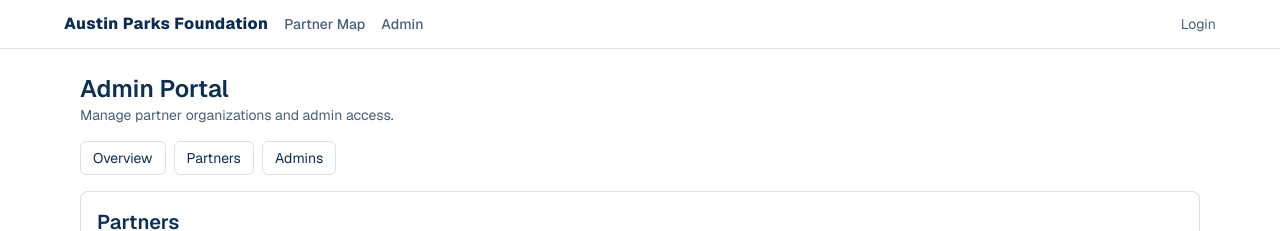
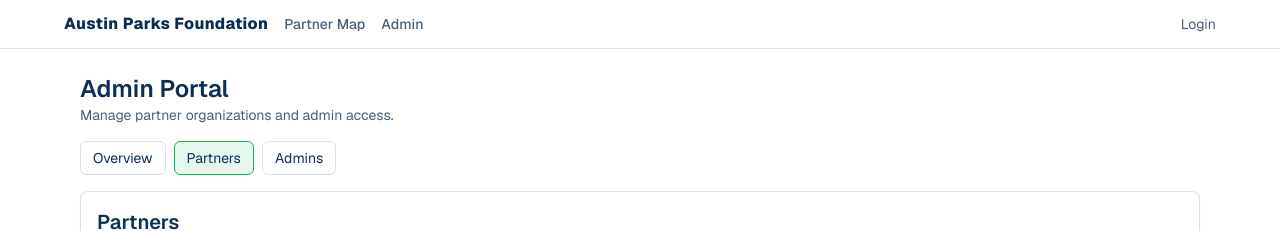
Before and after one commit to barnetthan/austinparkspartnermap, a Next.js app: page /admin/partners in a window 1280 px wide. Shown: the top 231 px of the page. Built offline with nearby package versions, Linux system fonts and the light colour scheme; no server answers; the database is empty.

Commit message:
Highlight selected tab on admin page

```diff
--- a/app/admin/layout.tsx
+++ b/app/admin/layout.tsx
@@ -1,10 +1,4 @@
-import Link from "next/link";
-
-const tabs = [
-  { href: "/admin", label: "Overview" },
-  { href: "/admin/partners", label: "Partners" },
-  { href: "/admin/admins", label: "Admins" },
-];
+import { AdminNav } from "@/components/admin-nav";
 
 export default function AdminLayout({
   children,
@@ -19,17 +13,7 @@
           Manage partner organizations and admin access.
         </p>
       </div>
-      <nav className="flex flex-wrap gap-2">
-        {tabs.map((tab) => (
-          <Link
-            key={tab.href}
-            href={tab.href}
-            className="rounded-md border px-3 py-1.5 text-sm hover:bg-muted"
-          >
-            {tab.label}
-          </Link>
-        ))}
-      </nav>
+      <AdminNav />
       <div className="rounded-lg border bg-card p-4 shadow-sm">
       {children}
       </div>
--- /dev/null
+++ b/components/admin-nav.tsx
@@ -0,0 +1,39 @@
+"use client";
+
+import Link from "next/link";
+import { usePathname } from "next/navigation";
+
+const tabs = [
+  { href: "/admin", label: "Overview" },
+  { href: "/admin/partners", label: "Partners" },
+  { href: "/admin/admins", label: "Admins" },
+];
+
+export function AdminNav() {
+  const pathname = usePathname();
+
+  return (
+    <nav className="flex flex-wrap gap-2">
+      {tabs.map((tab) => {
+        const isActive =
+          tab.href === "/admin"
+            ? pathname === "/admin" || pathname === "/admin/"
+            : pathname === tab.href || pathname.startsWith(`${tab.href}/`);
+
+        return (
+          <Link
+            key={tab.href}
+            href={tab.href}
+            className={`rounded-md border px-3 py-1.5 text-sm transition ${
+              isActive
+                ? "border-primary bg-primary/10"
+                : "bg-background hover:bg-muted"
+            }`}
+          >
+            {tab.label}
+          </Link>
+        );
+      })}
+    </nav>
+  );
+}
```
